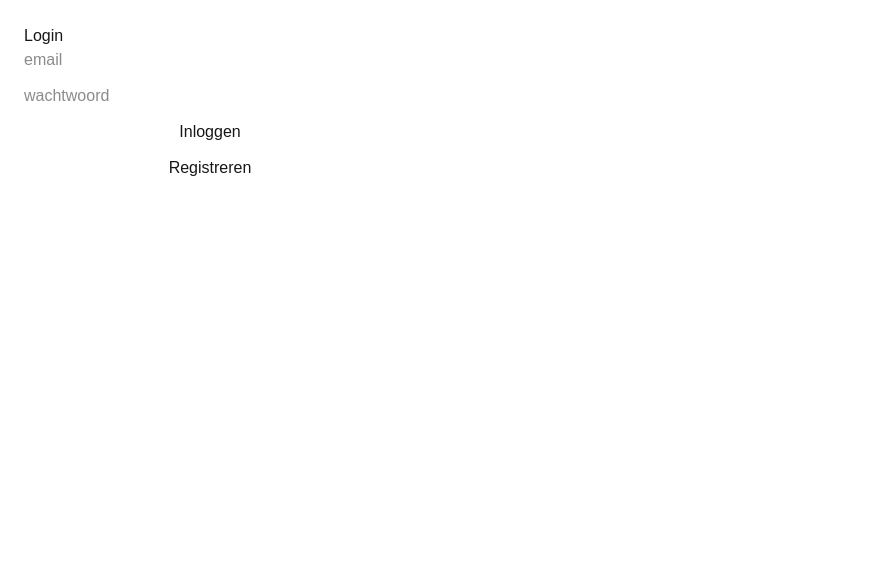
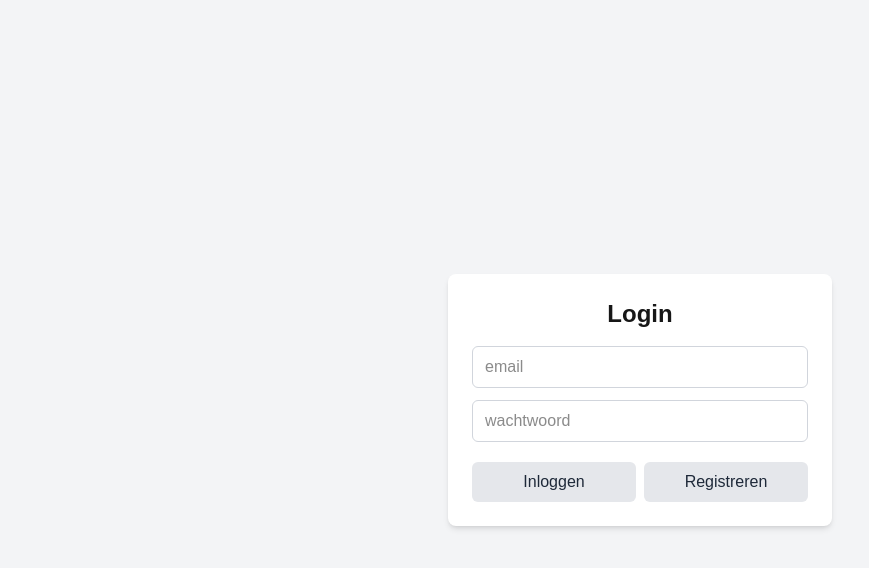
Before and after one commit to WMul78/lean-project-planner, a Next.js app: page /login in a window 1280 px wide. Shown: the top 568 px of the page, without its empty margins (0-869 px from the left). Built offline with nearby package versions, Linux system fonts and the light colour scheme; no server answers.

Commit message:
Use shared Button component across pages

```diff
--- /dev/null
+++ b/app/components/Button.tsx
@@ -0,0 +1,43 @@
+"use client";
+
+import React from "react";
+
+type ButtonProps = {
+  children: React.ReactNode;
+  onClick?: () => void;
+  type?: "button" | "submit";
+  variant?: "primary" | "secondary" | "danger";
+  disabled?: boolean;
+  className?: string;
+};
+
+export default function Button({
+  children,
+  onClick,
+  type = "button",
+  variant = "primary",
+  disabled = false,
+  className,
+}: ButtonProps) {
+  const base =
+    "px-4 py-2 rounded-md font-medium transition-colors duration-150 disabled:opacity-50 disabled:cursor-not-allowed";
+
+  const variants = {
+  primary: "bg-white text-gray-800 border border-gray-300 hover:bg-gray-100 hover:border-gray-400",
+  secondary: "bg-gray-200 text-gray-800 hover:bg-gray-300",
+  danger: "bg-red-600 text-white hover:bg-red-700",
+  outline:
+    "bg-white text-gray-800 border border-gray-300 hover:bg-gray-100 hover:border-gray-400",
+};
+
+  return (
+    <button
+  	type={type}
+  	onClick={onClick}
+  	disabled={disabled}
+  	className={`${base} ${variants[variant]} ${className ?? ""}`}
+       >
+      {children}
+    </button>
+  );
+}
--- a/app/login/page.tsx
+++ b/app/login/page.tsx
@@ -3,6 +3,7 @@
 import { useState } from "react";
 import { supabase } from "@/lib/supabaseClient";
 import { useRouter } from "next/navigation";
+import Button from "@/app/components/Button";
 
 export default function LoginPage() {
   const [email, setEmail] = useState("");
@@ -19,7 +20,7 @@ export default function LoginPage() {
     setIsLoading(false);
 
     if (error) return alert(error.message);
-    router.push("/todos");
+    router.push("/projects");
   }
 
   async function signUp() {
@@ -32,17 +33,23 @@ export default function LoginPage() {
   }
 
   return (
-    <main style={{ padding: 24, maxWidth: 420 }}>
-      <h1>Login</h1>
+  <main className="min-h-screen flex items-center justify-center bg-gray-100">
+    <div className="w-full max-w-sm bg-white p-6 rounded-lg shadow-md">
+      <h1 className="text-2xl font-semibold mb-4 text-center">
+        Login
+      </h1>
 
-      <form onSubmit={signIn} style={{ display: "grid", gap: 12 }}>
+      <form onSubmit={signIn} className="grid gap-3">
         <input
+          className="border border-gray-300 rounded-md px-3 py-2 focus:outline-none focus:ring-2 focus:ring-blue-500"
           placeholder="email"
           value={email}
           onChange={(e) => setEmail(e.target.value)}
           autoComplete="email"
         />
+
         <input
+          className="border border-gray-300 rounded-md px-3 py-2 focus:outline-none focus:ring-2 focus:ring-blue-500"
           placeholder="wachtwoord"
           type="password"
           value={password}
@@ -50,14 +57,28 @@ export default function LoginPage() {
           autoComplete="current-password"
         />
 
-        <button disabled={isLoading} type="submit">
-          Inloggen
-        </button>
+        <div className="flex gap-2 pt-2">
+          <Button
+            variant="secondary"
+            type="submit"
+            disabled={isLoading}
+            className="flex-1"
+          >
+            Inloggen
+          </Button>
 
-        <button disabled={isLoading} type="button" onClick={signUp}>
-          Registreren
-        </button>
+          <Button
+            variant="secondary"
+            onClick={signUp}
+            disabled={isLoading}
+            className="flex-1"
+          >
+            Registreren
+          </Button>
+        </div>
       </form>
-    </main>
-  );
+    </div>
+  </main>
+);
+
 }
--- a/app/projects/[id]/page.tsx
+++ b/app/projects/[id]/page.tsx
@@ -3,6 +3,7 @@
 import { useEffect, useState } from "react";
 import { supabase } from "@/lib/supabaseClient";
 import { useParams, useRouter } from "next/navigation";
+import Button from "@/app/components/Button";
 
 type Project = {
   id: string;
@@ -97,7 +98,7 @@ export default function ProjectDetailPage() {
 
   return (
     <main style={{ padding: 24, maxWidth: 720 }}>
-      <button onClick={() => router.push("/projects")}>← Terug</button>
+      <Button onClick={() => router.push("/projects")}>← Terug</Button>
 
       <h1 style={{ marginTop: 12 }}>{project?.name ?? "Project"}</h1>
       {project?.description ? <p style={{ opacity: 0.8 }}>{project.description}</p> : null}
@@ -109,7 +110,7 @@ export default function ProjectDetailPage() {
           value={title}
           onChange={(e) => setTitle(e.target.value)}
         />
-        <button type="submit">Toevoegen</button>
+        <Button type="submit">Toevoegen</Button>
       </form>
 
       <ul style={{ marginTop: 16, display: "grid", gap: 8, padding: 0 }}>
@@ -133,7 +134,7 @@ export default function ProjectDetailPage() {
                 {t.title}
               </span>
             </label>
-            <button onClick={() => removeTodo(t)}>Verwijder</button>
+            <Button onClick={() => removeTodo(t)}>Verwijder</Button>
           </li>
         ))}
       </ul>
--- a/app/projects/page.tsx
+++ b/app/projects/page.tsx
@@ -3,6 +3,7 @@
 import { useEffect, useState } from "react";
 import { supabase } from "@/lib/supabaseClient";
 import { useRouter } from "next/navigation";
+import Button from "@/app/components/Button";
 
 type Project = {
   id: string;
@@ -73,7 +74,7 @@ export default function ProjectsPage() {
     <main style={{ padding: 24, maxWidth: 720 }}>
       <header style={{ display: "flex", justifyContent: "space-between", gap: 12 }}>
         <h1>Projecten</h1>
-        <button onClick={() => router.push("/todos")}>Naar todos</button>
+        <Button onClick={() => router.push("/todos")}>Naar todos</Button>
       </header>
 
       <form onSubmit={addProject} style={{ display: "grid", gap: 8, marginTop: 12 }}>
@@ -87,7 +88,7 @@ export default function ProjectsPage() {
           value={description}
           onChange={(e) => setDescription(e.target.value)}
         />
-        <button type="submit">Project toevoegen</button>
+        <Button type="submit">Project toevoegen</Button>
       </form>
 
       <ul style={{ marginTop: 16, display: "grid", gap: 10, padding: 0 }}>
@@ -108,7 +109,7 @@ export default function ProjectsPage() {
               <div style={{ fontWeight: 700 }}>{p.name}</div>
               {p.description ? <div style={{ opacity: 0.8 }}>{p.description}</div> : null}
             </div>
-            <button onClick={() => router.push(`/projects/${p.id}`)}>Open</button>
+            <Button onClick={() => router.push(`/projects/${p.id}`)}>Open</Button>
           </li>
         ))}
       </ul>
--- a/app/todos/page.tsx
+++ b/app/todos/page.tsx
@@ -3,6 +3,7 @@
 import { useEffect, useState } from "react";
 import { supabase } from "@/lib/supabaseClient";
 import { useRouter } from "next/navigation";
+import Button from "@/app/components/Button";
 
 type Todo = {
   id: string;
@@ -82,7 +83,7 @@ export default function TodosPage() {
     <main style={{ padding: 24, maxWidth: 640 }}>
       <header style={{ display: "flex", justifyContent: "space-between", gap: 12 }}>
         <h1>Mijn To-do</h1>
-        <button onClick={signOut}>Uitloggen</button>
+        <Button onClick={signOut}>Uitloggen</Button>
       </header>
 
       <form onSubmit={addTodo} style={{ display: "flex", gap: 8, marginTop: 12 }}>
@@ -92,7 +93,7 @@ export default function TodosPage() {
           value={title}
           onChange={(e) => setTitle(e.target.value)}
         />
-        <button type="submit">Toevoegen</button>
+        <Button type="submit">Toevoegen</Button>
       </form>
 
       <ul style={{ marginTop: 16, display: "grid", gap: 8, padding: 0 }}>
@@ -117,7 +118,7 @@ export default function TodosPage() {
               </span>
             </label>
 
-            <button onClick={() => removeTodo(t)}>Verwijder</button>
+            <Button onClick={() => removeTodo(t)}>Verwijder</Button>
           </li>
         ))}
       </ul>
```
Also changed, not shown: 1 other file (tests, documents, lock files or other folders).
